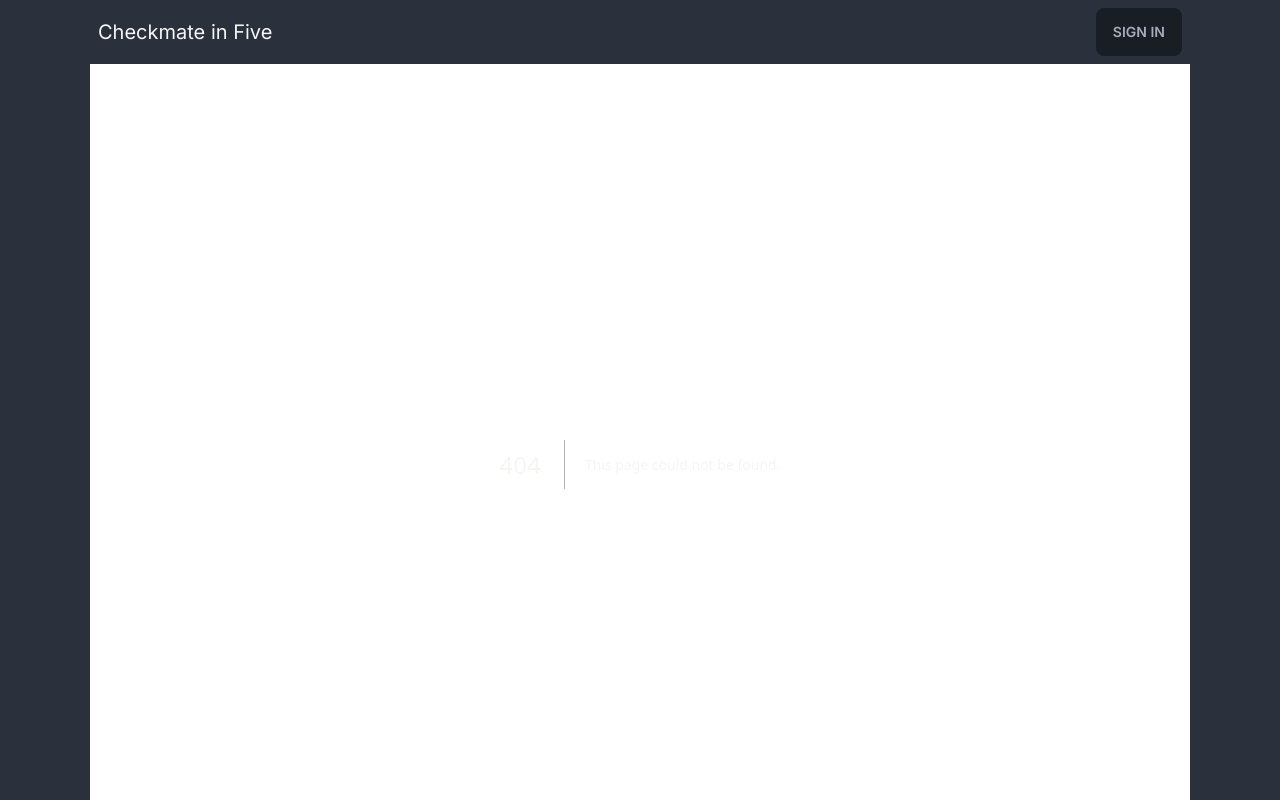
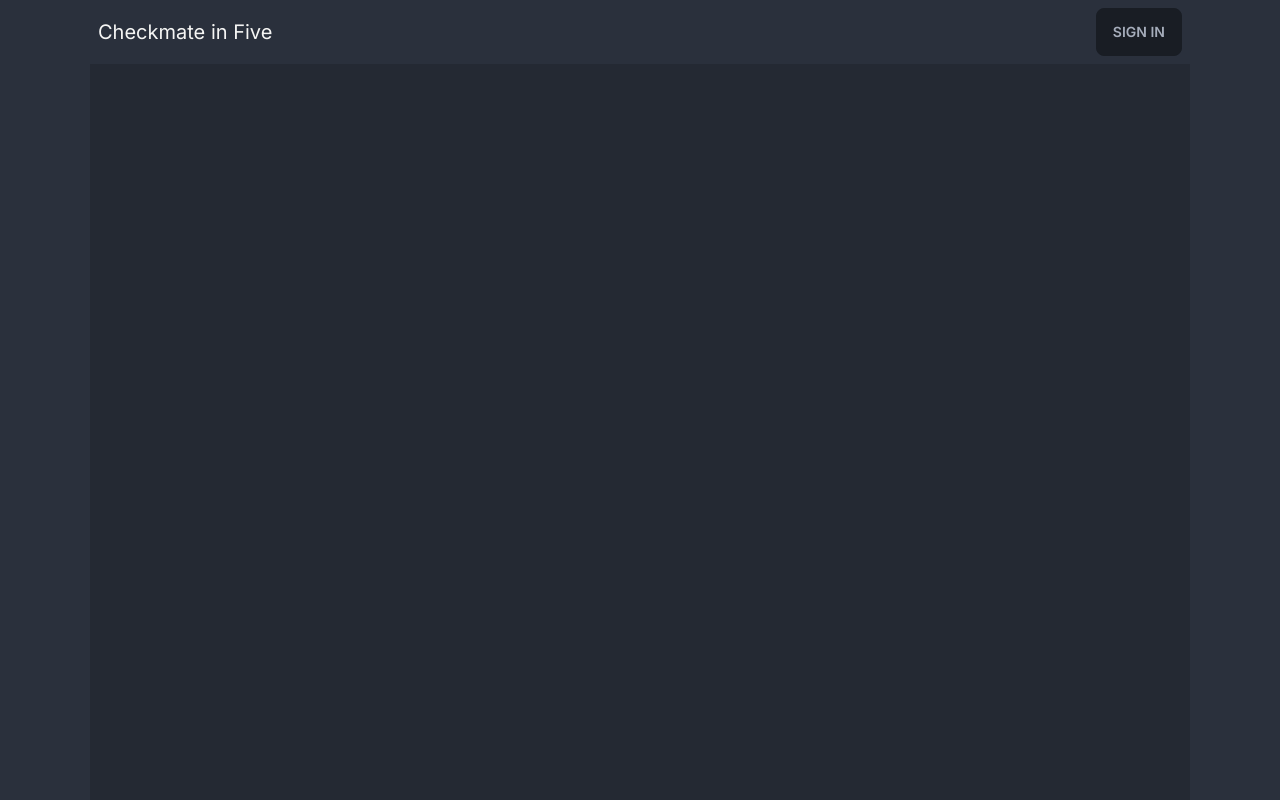
Before and after one commit to Hack-Weekly/crimson-eagle-FE-game, a Next.js app in the folder chess-app/: page /statistics in a window 1280 px wide. Before the commit this address had no page. Shown: the top 800 px of the page. Built offline with nearby package versions, Linux system fonts and the light colour scheme.

Commit message:
Start of Statistics Tab in order to veiw wins and losses
will work on finishing the rest of the bullet points in the statistics/page.tsx after commit is approved

```diff
--- a/chess-app/src/app/game-type/page.tsx
+++ b/chess-app/src/app/game-type/page.tsx
@@ -14,7 +14,8 @@ export default async function Page() {
         <div className="btn btn-active grid flex-grow h-32 card bg-base-300 rounded-box place-items-center">Computer</div>
         </div>
         <br/>
-        <Link href="/chess" className="flex justify-center items-center underline">Click to Begin</Link>
+        <Link href="/chess" className="flex justify-center items-center underline">Click Begin</Link>
+        <a href="/statistics" className= "btn btn-primary">Statistics</a>
       </div>
     )
   }
--- /dev/null
+++ b/chess-app/src/app/statistics/page.tsx
@@ -0,0 +1,12 @@
+
+export default function Statistics() {
+  return(
+
+  <div className="min-h-screen bg-base-200 justify-center"></div>
+    //add a button to go back to /game-type
+    //discuss with whole team  in order to determine what statistics we want to display and how we want to display them
+    //add a button to clear statistics/restart wins and losses(maybe? NON MVP)
+    //add a refresh button to refresh the statistics(NON MVP)
+    //discuss with backedn devs on how to retrieve wins and losses from the backend
+);
+}
```
